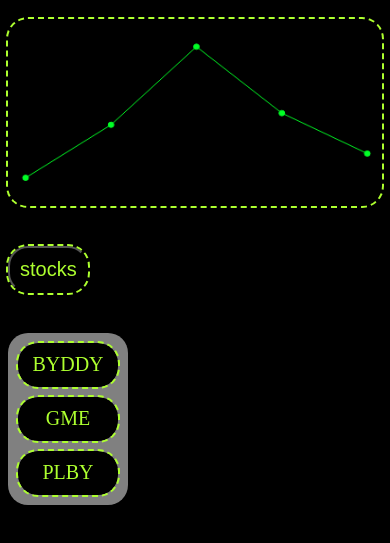
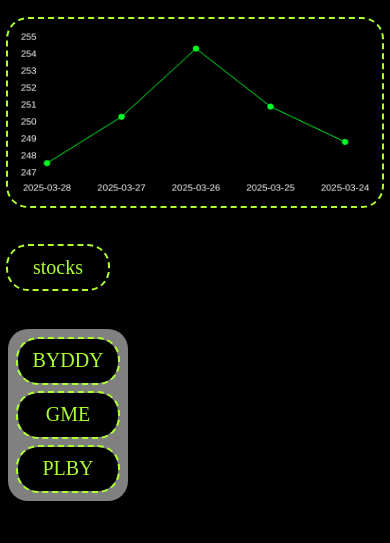
Before and after one commit to wezams/stock-sharts, a website with bundled scripts: page index.html in a window 390 px wide. Both pictures are taken after a click on the button "stocks". Shown: the part 61-604 px from the top of the page. Built offline with nearby package versions, Linux system fonts and the light colour scheme.

Commit message:
sharting

```diff
--- a/css/stocks.css
+++ b/css/stocks.css
@@ -1,3 +1,6 @@
+button{
+    all: unset;
+}
 body{
     background-color: black;
 }
@@ -26,8 +29,9 @@
     font-size: 20px;
     text-align: center;
     color: greenyellow;
+    cursor: pointer;
 }
-#stock-wrapper{
+.stock-wrapper{
     margin-top: 40px;
     padding: 10px;
     background-color: grey;
@@ -37,7 +41,7 @@
     gap: 10px;
     border-radius: 20px;
 }
-.draggable{
+.stock-wrapper > *{
     background-color: black;
     width: 80px;
     height: 24px;
--- a/index.html
+++ b/index.html
@@ -12,10 +12,15 @@
         <canvas id="testChart" ondrop="dropHandler(event)" ondragover="dragoverHandler(event)"></canvas>
     </div>
     <button id="stock-button">stocks</button>
-    <div id="stock-wrapper">
-        <div class="draggable" draggable="true" ondragstart="dragstartHandler(event)" data-stockToken="BYDDY" data-stock="Build Your Dream">BYDDY</div>
-        <div class="draggable" draggable="true" ondragstart="dragstartHandler(event)" data-stockToken="GME" data-stock="Gamestop">GME</div>
-        <div class="draggable" draggable="true" ondragstart="dragstartHandler(event)" data-stockToken="PLBY" data-stock="Playboy">PLBY</div>
+    <div id="stock-drag-wrapper" class="stock-wrapper">
+        <div style="cursor: grab;" draggable="true" ondragstart="dragstartHandler(event)" data-stockToken="BYDDY" data-stock="Build Your Dream">BYDDY</div>
+        <div style="cursor: grab;" draggable="true" ondragstart="dragstartHandler(event)" data-stockToken="GME" data-stock="Gamestop">GME</div>
+        <div style="cursor: grab;" draggable="true" ondragstart="dragstartHandler(event)" data-stockToken="PLBY" data-stock="Playboy">PLBY</div>
+    </div>
+    <div id="stock-click-wrapper" class="stock-wrapper">
+        <button style="cursor: pointer;" data-stockToken="BYDDY" data-stock="Build Your Dream">BYDDY</button>
+        <button style="cursor: pointer;" data-stockToken="GME" data-stock="Gamestop">GME</button>
+        <button style="cursor: pointer;" data-stockToken="PLBY" data-stock="Playboy">PLBY</button>
     </div>
       <script src="https://cdn.jsdelivr.net/npm/chart.js"></script>
 
--- a/javascript/chart.js
+++ b/javascript/chart.js
@@ -1,8 +1,18 @@
 const ctx = document.getElementById('testChart');
 let chart1 = undefined;
 let displayNumbers = false;
+let numbersSize = 16;
 
-      export function updateChart(numbers){
+      export function updateChartNumbersSize(size){
+        if (numbersSize != size){
+          numbersSize = size;
+          chart1.options.scales.x.ticks.font.size = numbersSize;
+          chart1.options.scales.y.ticks.font.size = numbersSize;
+          chart1.update();
+        }
+      }
+
+      export function updateChartNumbersVisibilty(numbers){
         if (displayNumbers != numbers){
         displayNumbers = numbers;
         chart1.options.scales.y.ticks.display = displayNumbers;
@@ -11,9 +21,10 @@
         }
       }
 
-      export function createChart(data, numbers){
+      export function createChart(data, numbers, size){
         displayNumbers = numbers;
-        console.log(displayNumbers)
+        numbersSize = size;
+        console.log(numbersSize)
         chart1 = new Chart(ctx, {
           type: 'line',
           data: {
@@ -38,7 +49,7 @@
                   display: displayNumbers,
                   color: 'white',
                   font: {
-                    size: 16
+                    size: numbersSize
                   },
                 },
               },
@@ -48,7 +59,7 @@
                   display: displayNumbers,
                   color: 'white',
                   font: {
-                    size: 16
+                    size: numbersSize
                   },
                 },
               }
--- a/javascript/drag.js
+++ b/javascript/drag.js
@@ -1,5 +1,6 @@
 let button = undefined;
-let wrapper = undefined;
+let drag_wrapper = undefined;
+let click_wrapper = undefined;
 let stock = undefined;
 
 function dragstartHandler(ev) {
@@ -15,16 +16,37 @@
 }
 
 document.addEventListener("DOMContentLoaded", function(){
-  wrapper = document.getElementById('stock-wrapper');
+  drag_wrapper = document.getElementById('stock-drag-wrapper');
+  click_wrapper = document.getElementById('stock-click-wrapper')
   button = document.getElementById('stock-button');
   stock = document.getElementById('stock-name');
-  wrapper.style.display = "none";
+  drag_wrapper.style.display = "none";
+  click_wrapper.style.display = "none";
   button.addEventListener("click", function(){
-    if (wrapper.style.display == "none"){
-      wrapper.style.display = "flex";
+  if (window.innerWidth >= 600) {
+    if (drag_wrapper.style.display == "none"){
+      drag_wrapper.style.display = "flex";
     }
     else {
-      wrapper.style.display = "none";
+      drag_wrapper.style.display = "none";
     }
+  }
+  else{
+    if (click_wrapper.style.display == "none"){
+      click_wrapper.style.display = "flex";
+    }
+    else {
+      click_wrapper.style.display = "none";
+    }
+  }
   });
 });
+
+window.addEventListener('resize', function() {
+  if (window.innerWidth <= 600) {
+    drag_wrapper.style.display = "none";
+  }
+  else{
+    click_wrapper.style.display = "none";
+  }
+});
--- a/javascript/test.js
+++ b/javascript/test.js
@@ -1,7 +1,7 @@
 //import dotenv from 'dotenv';
 //import axios from 'axios';
 import {data} from './values.js'
-import { createChart, updateChart } from './chart.js';
+import { createChart, updateChartNumbersSize, updateChartNumbersVisibilty } from './chart.js';
 import { setChart1 } from './values.js';
 const ctx = document.getElementById('testChart');
 const computedStyle = window.getComputedStyle(ctx);
@@ -23,21 +23,19 @@
 }
 setChart1(bby)
 if (window.innerWidth <= 600) {
-  createChart(bby, false)
+  createChart(bby, true, parseInt(computedStyle.width) / 37.5)
 }
 else{
-  createChart(bby, true)
+  createChart(bby, true, 16)
 }
-
-//gör så att diagramet har en 2.1 aspect ratio och så att numrerna blir mindre när man minskar fönstret
 
 window.addEventListener('resize', function() {
   if (window.innerWidth <= 600) {
     ctx.style.height = parseInt(computedStyle.width) / 2 + "px";
-    updateChart(false);
+    updateChartNumbersSize(parseInt(computedStyle.width) / 37.5);
   }
   else{
-    updateChart(true);
+    updateChartNumbersVisibilty(16);
   }
 });
 
```
